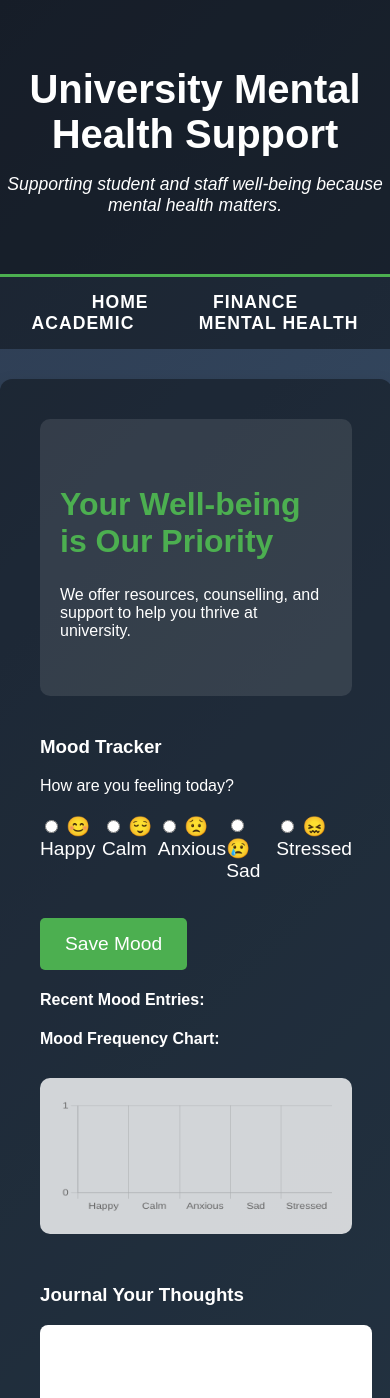
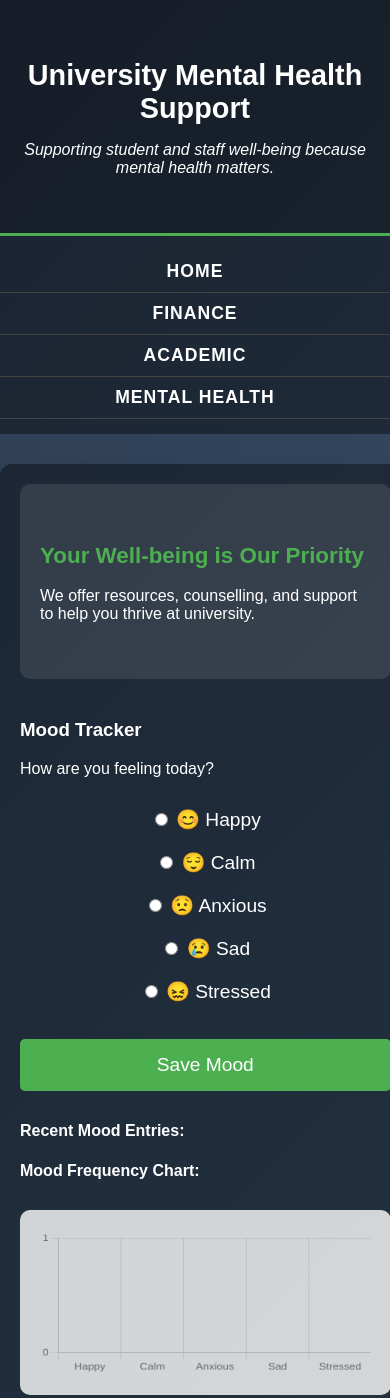
Before and after one commit to Robbo2898/Group-project, a plain HTML site: page mh.html in a window 390 px wide. Shown: the top 1398 px of the page. Drawn offline with nearby package versions, Linux system fonts and the light colour scheme.

Commit message:
Update mh.css

```diff
--- a/mh.css
+++ b/mh.css
@@ -110,7 +110,8 @@ body {
   transform: translateY(-3px);
 }
 
-  #mood-list, #journalList {
+#mood-list,
+#journalList {
   list-style: none;
   padding: 0;
   color: #fff;
@@ -227,6 +228,7 @@ body {
   max-width: 1200px;
   box-shadow: 0px 10px 20px rgba(0, 0, 0, 0.2);
 }
+
 /* Mood Entry Fade In */
 .fade-in {
   animation: fadeIn 0.8s ease-in forwards;
@@ -238,3 +240,64 @@ body {
     opacity: 1;
   }
 }
+
+/* Responsive Design for Mobile */
+@media (max-width: 768px) {
+  header h1 {
+    font-size: 1.8rem;
+  }
+
+  .tagline {
+    font-size: 1rem;
+  }
+
+  nav a {
+    display: block;
+    padding: 10px;
+    border-bottom: 1px solid #444;
+  }
+
+  .container {
+    width: 95%;
+    padding: 20px;
+  }
+
+  .hero h2 {
+    font-size: 1.4rem;
+  }
+
+  .mood-options {
+    flex-direction: column;
+    align-items: center;
+  }
+
+  .mood-options label {
+    margin: 10px 0;
+  }
+
+  button {
+    width: 100%;
+    margin: 10px 0;
+  }
+
+  #journalEntry {
+    width: 100%;
+  }
+
+  #moodChart {
+    width: 100% !important;
+    max-width: 100%;
+  }
+
+  .quote-section {
+    font-size: 1.2rem;
+    padding: 20px;
+    width: 95%;
+  }
+
+  .resource-links a {
+    width: 100%;
+    text-align: center;
+    box-sizing: border-box;
+  }
+}
```
Lines whose indentation alone changed are shown as unchanged.
